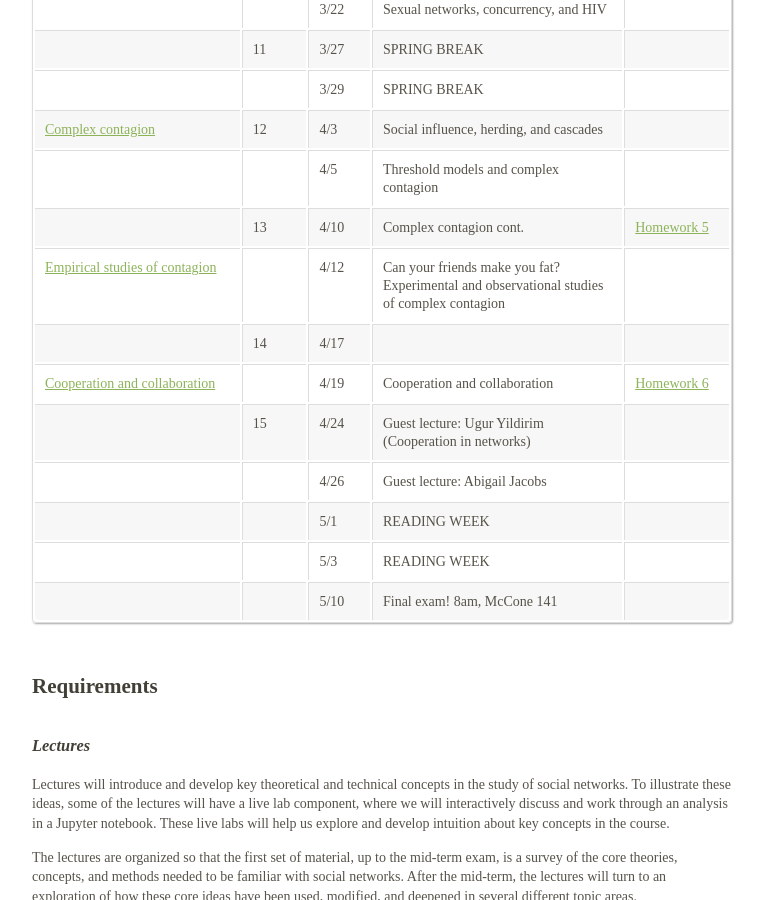
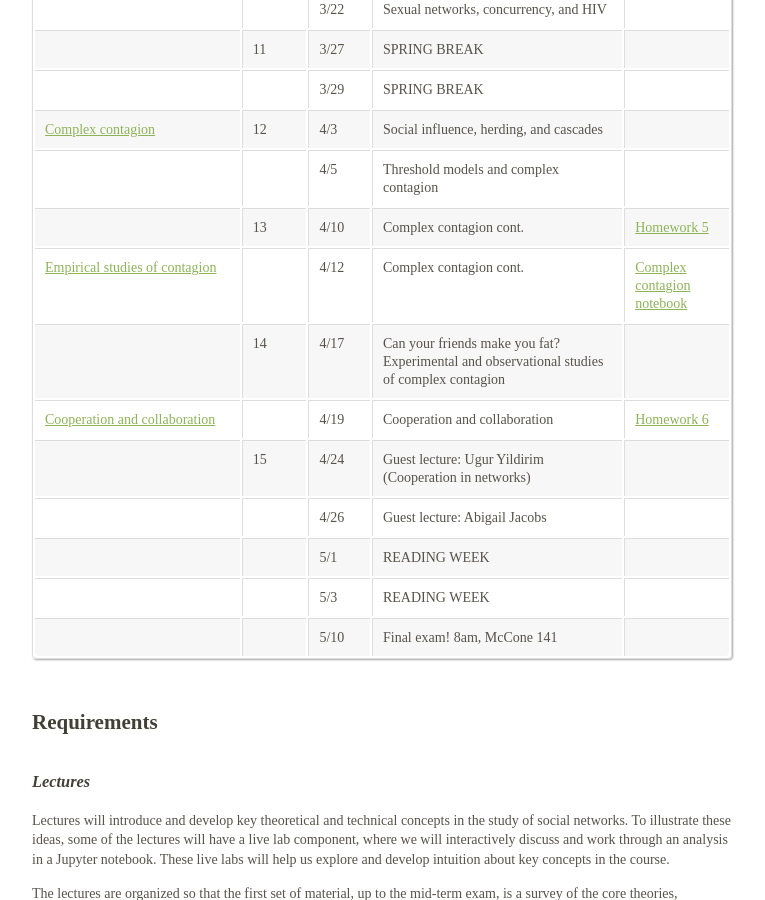
Before and after one commit to dfeehan/dfeehan.github.io, a Jekyll site: the page teaching/2018sp_demog180.html, which Jekyll copies as it is, in a window 1280 px wide and 900 px high, scrolled down 2069 px. Shown: the whole window, without its empty margins (258-1023 px from the left). Built offline with Jekyll 4.4.1, drawn with Linux system fonts in a browser that asks for light colours.

Commit message:
added cc lecture notebook

```diff
--- a/teaching/2018sp_demog180.html
+++ b/teaching/2018sp_demog180.html
@@ -547,14 +547,14 @@ McCone 141 (usual class room - to be confirmed)</p>
 <td><a href="#sec:empiricalcontagion">Empirical studies of contagion</a></td>
 <td></td>
 <td>4/12</td>
-<td>Can your friends make you fat? Experimental and observational studies of complex contagion</td>
-<td></td>
+<td>Complex contagion cont.</td>
+<td><a href="http://datahub.berkeley.edu/user-redirect/interact?account=mrazakhan&amp;repo=Demography180-Spring2018&amp;branch=master&amp;path=lecture/07_complex_contagion/complexcontagion_network_lecture.ipynb">Complex contagion notebook</a></td>
 </tr>
 <tr class="odd">
 <td></td>
 <td>14</td>
 <td>4/17</td>
-<td></td>
+<td>Can your friends make you fat? Experimental and observational studies of complex contagion</td>
 <td></td>
 </tr>
 <tr class="even">
```
